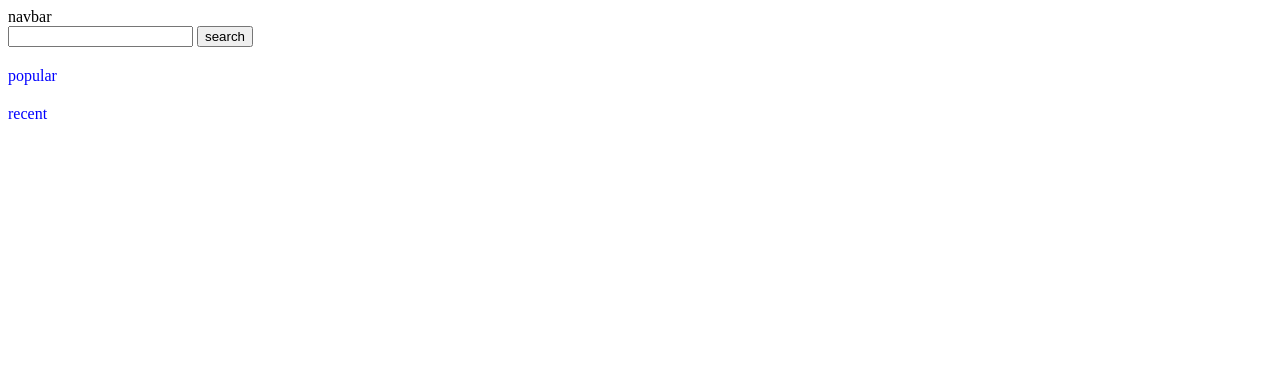
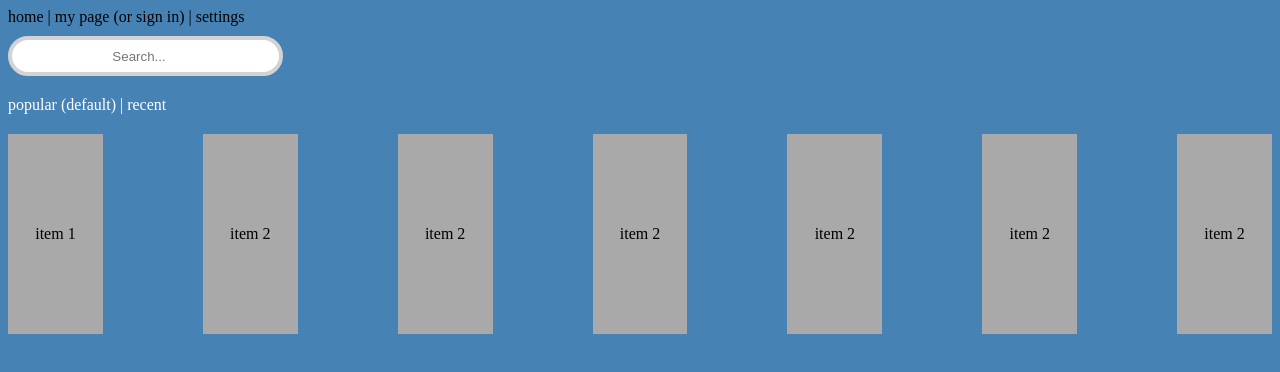
Before and after one commit to Noah-Stull/ACMPROJ, a website: page public/frontpage.html in a window 1280 px wide. Drawn offline with Linux system fonts and the light colour scheme.

Commit message:
Add HTML/CSS to front page

```diff
--- a/public/fpsty.css
+++ b/public/fpsty.css
@@ -1,4 +1,34 @@
+body {
+    background-color: steelblue;
+}
+
+.sb-home {
+    width: 275px;
+    height: 40px;
+    border: 4px solid lightgray;
+    border-radius: 20px;
+    outline: none;
+    text-align: center;
+    margin-top: 10px;
+}
+
 .subheader {
-    color: blue;
+    color: white;
     margin-top: 20px;
 }
+
+.art-container {
+    display: flex;
+    justify-content: center;
+    gap: 100px;
+    margin-top: 20px
+}
+
+.article {
+    background-color: darkgray;
+    display: flex;
+    justify-content: center;
+    align-items: center;
+    width: 200px;
+    height: 200px;
+}
--- a/public/frontpage.html
+++ b/public/frontpage.html
@@ -8,19 +8,27 @@
     <link rel="stylesheet" href="fpsty.css">
 </head>
 <body>
-    <div class="navbar">navbar</div>
+    <div class="navbar">home | my page (or sign in) | settings</div>
 
-    <input type="search"/>
-    <button>search</button>
+    <input type="search" class="sb-home" placeholder="Search..."/>
 
-    <div class="subheader topsub">popular</div>
+    <div class="subheader topsub">popular (default) | recent</div>
 
-    <!--add cycling divs here-->
+    <!--figure out how many can fit dynamically on specific devices-->
+    <div class="art-container">
+        <div class="article">item 1</div>
+        <div class="article">item 2</div>
+        <div class="article">item 2</div>
+        <div class="article">item 2</div>
+        <div class="article">item 2</div>
+        <div class="article">item 2</div>
+        <div class="article">item 2</div>
+    </div>
 
-    <div class="subheader">recent</div>
+    <!--at some point, the above will be autopopulated by the backend upon load.
+        these are simply just placeholders for the planning process-->
 
-    <!--add cycling divs here-->
-
+    <!--no more cycling divs, just do infinite scroll (a thousand times easier and better for mobile)-->
 
 </body>
 </html>
```
